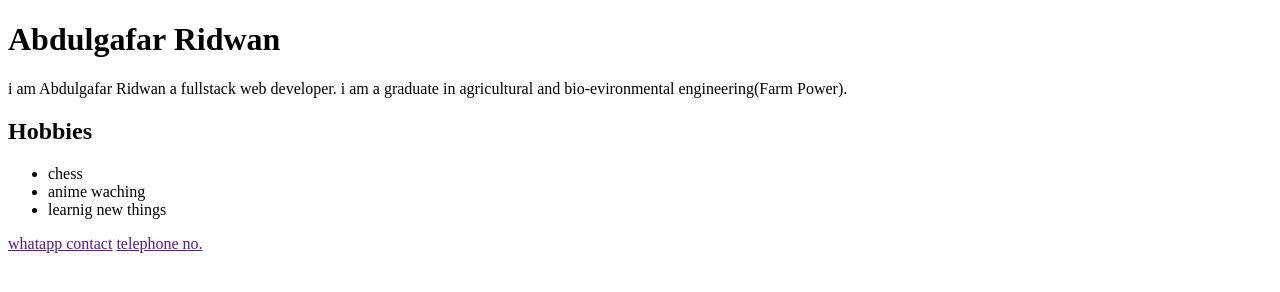
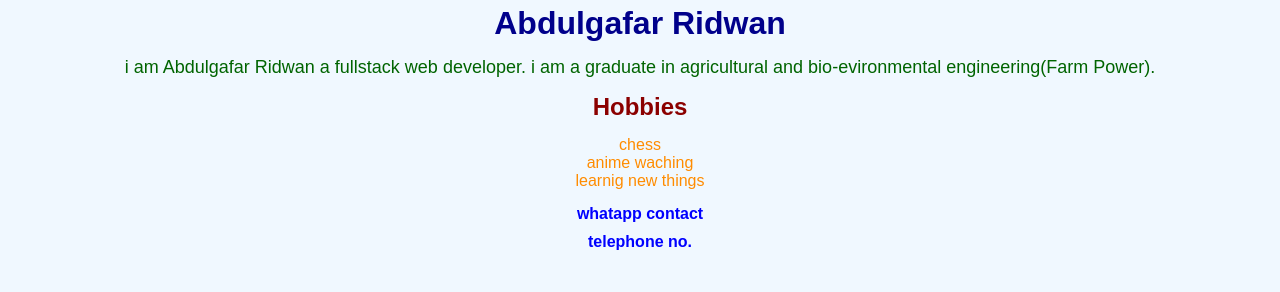
Before and after one commit to DreadTheMystery/web-dev-journey, a plain HTML site: page about-me.html in a window 1280 px wide. Drawn offline with Linux system fonts and the light colour scheme.

Commit message:
add style

```diff
--- a/about-me.html
+++ b/about-me.html
@@ -5,6 +5,7 @@
     <meta charset="UTF-8">
     <meta name="viewport" content="width=device-width, initial-scale=1.0">
     <title>About Me</title>
+    <link rel="stylesheet" href="style.css">
 </head>
 
 <body>
--- /dev/null
+++ b/style.css
@@ -0,0 +1,55 @@
+* {
+    margin: 0;
+    padding: 0;
+    box-sizing: border-box;
+}
+
+body {
+    background-color: aliceblue;
+    font: bold;
+    font-family: fantasy;
+    color: black;
+}
+
+h1 {
+    padding: 5px;
+    font-size: xx-large;
+    text-align: center;
+    color: darkblue;
+
+}
+
+p {
+    padding: 10px;
+    font-size: large;
+    text-align: center;
+    color: darkgreen;
+}
+
+h2 {
+    padding: 5px;
+    font-size: x-large;
+    text-align: center;
+    color: darkred;
+}
+
+ul {
+    padding: 10px;
+    font-size: medium;
+    text-align: center;
+    color: darkorange;
+}
+
+a {
+    color: blue;
+    text-decoration: none;
+    font-size: medium;
+    font-weight: bold;
+    text-align: center;
+    display: block;
+    padding: 5px;
+}
+
+a:hover {
+    color: red;
+}
```
